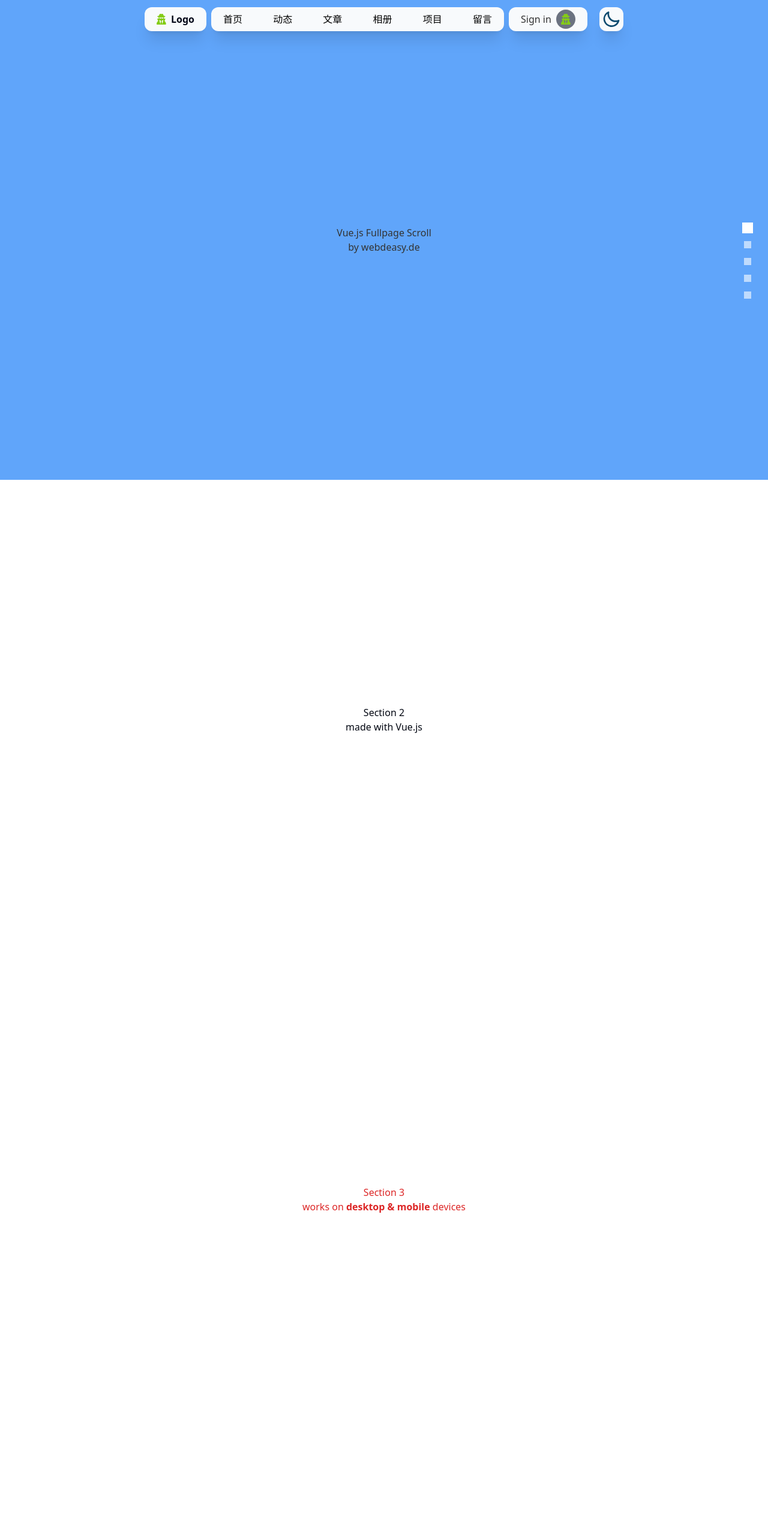
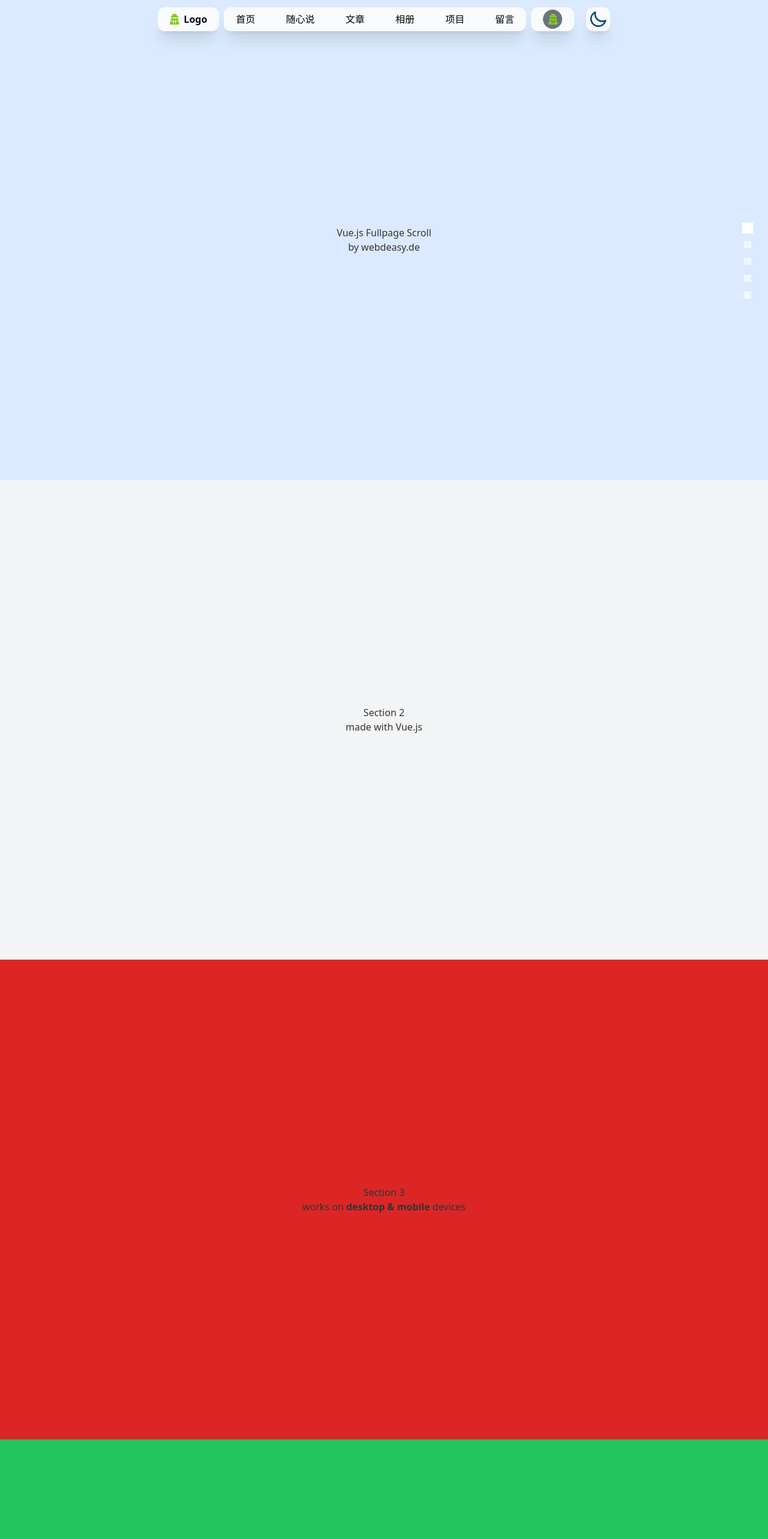
Before and after one commit to Daudxu/my-blog-home, a Vue app: page / in a window 1280 px wide. Shown: the top 2566 px of the page at 60% size. Built offline with nearby package versions, Linux system fonts and the light colour scheme.

Commit message:
fix update code

```diff
--- a/src/components/Header.vue
+++ b/src/components/Header.vue
@@ -11,7 +11,7 @@
                             <a class="text-black dark:text-white dark:hover:text-gray-500 hover:text-gray-500" href="#">首页</a>
                         </li>
                         <li>
-                            <a class="text-black dark:text-white dark:hover:text-gray-500 hover:text-gray-500" href="#">动态</a>
+                            <a class="text-black dark:text-white dark:hover:text-gray-500 hover:text-gray-500" href="#">随心说</a>
                         </li>
                         <li>
                             <a class="text-black dark:text-white dark:hover:text-gray-500 hover:text-gray-500" href="#">文章</a>
@@ -30,7 +30,7 @@
             </nav>
             <div class="flex items-center gap-3 md:gap-5">
                 <div class="flex justify-center items-center rounded-xl shadow-xl px-5 p-1 dark:text-slate-50 bg-slate-50 dark:bg-slate-700">
-                    <a  class="mr-2">Sign in</a>
+                    <!-- <a  class="mr-2 p-1">Sign in</a> -->
                     <div class="w-8 h-8 md:w-8 flex justify-center items-center bg-gray-500 rounded-full overflow-hidden">
                         <font-awesome-icon class="text-lime-500 dark:text-blue-400 text-lg"  icon="user-secret" />
                     </div>
@@ -46,6 +46,7 @@
                    <font-awesome-icon v-if="isShowNavbar" :icon="['far', 'circle-xmark']" class="text-2xl cursor-pointer  text-sky-900 dark:text-white"></font-awesome-icon>
                    <font-awesome-icon v-else :icon="['fas', 'bars']" class="text-2xl cursor-pointer  text-sky-900 dark:text-white"></font-awesome-icon>
                 </div>
+
             </div>
          </div>
      </header>
--- a/src/views/Index.vue
+++ b/src/views/Index.vue
@@ -5,23 +5,23 @@
 		'Go to section ' + (index+1)">
 			</span>
 		</div>
-		<section class="h-screen w-full flex justify-center items-center flex-col bg-blue-400">
+		<section class="h-screen w-full flex justify-center items-center flex-col bg-blue-100 dark:bg-blue-900">
 			<h1>Vue.js Fullpage Scroll</h1>
 			<p>by <a href="" target="_blank">webdeasy.de</a></p>
 		</section>
-		<section class="h-screen w-full flex justify-center items-center flex-col text-gray-950">
+		<section class="h-screen w-full flex justify-center items-center flex-col bg-gray-100 dark:bg-gray-900">
 			<h1>Section 2</h1>
 			<p>made with <a href="" target="_blank">Vue.js</a></p>
 		</section>
-		<section class="h-screen w-full flex justify-center items-center flex-col text-red-600">
+		<section class="h-screen w-full flex justify-center items-center flex-col bg-red-600 dark:bg-red-900">
 			<h1>Section 3</h1>
 			<p>works on <span><b>desktop & mobile</b></span> devices</p>
 		</section>
-		<section class="h-screen w-full flex justify-center items-center flex-col text-green-500">
+		<section class="h-screen w-full flex justify-center items-center flex-col bg-green-500 dark:bg-green-900">
 			<h1>Section 4</h1>
 			<p>tested in all <span><b>modern browsers</b></span></p>
 		</section>
-		<section class="h-screen w-full flex justify-center items-center flex-col text-cyan-600">
+		<section class="h-screen w-full flex justify-center items-center flex-col bg-cyan-600 dark:bg-cyan-900">
 			<h1>Section 5</h1>
 			<p>check the tutorial <a href="" target="_blank">here</a></p>
 		</section>
```
